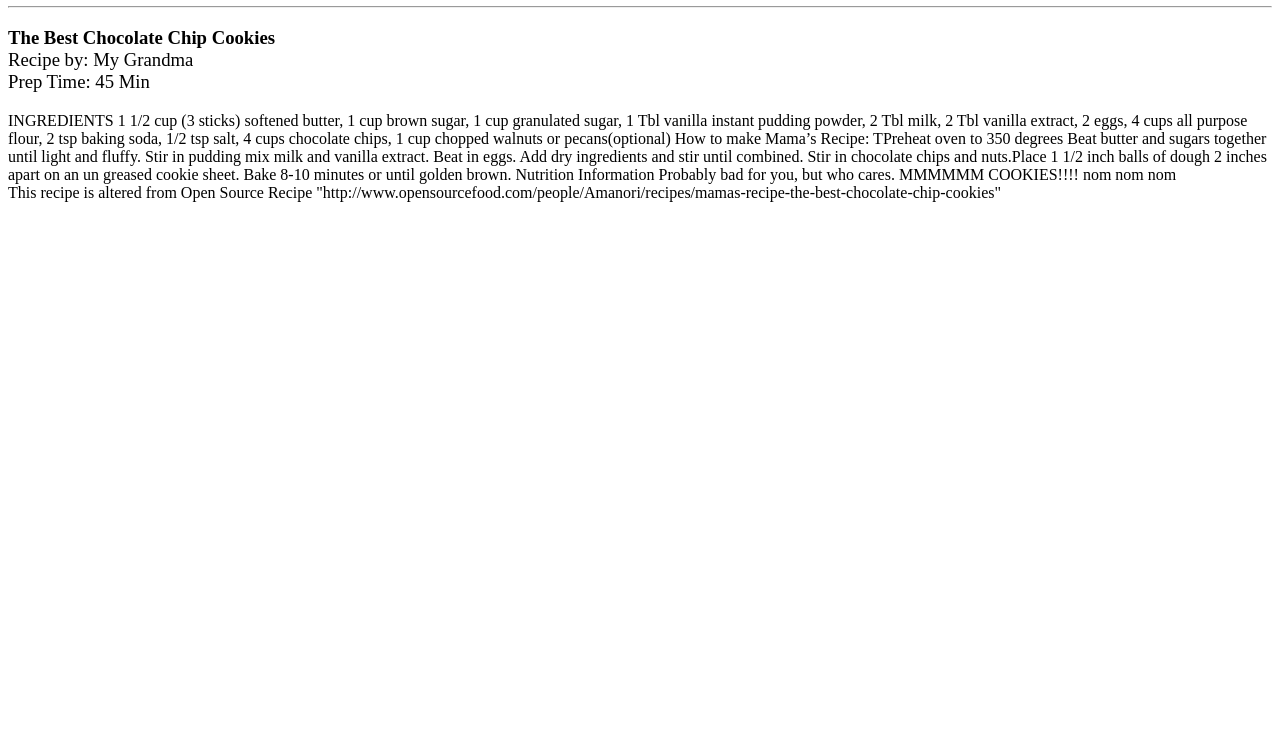
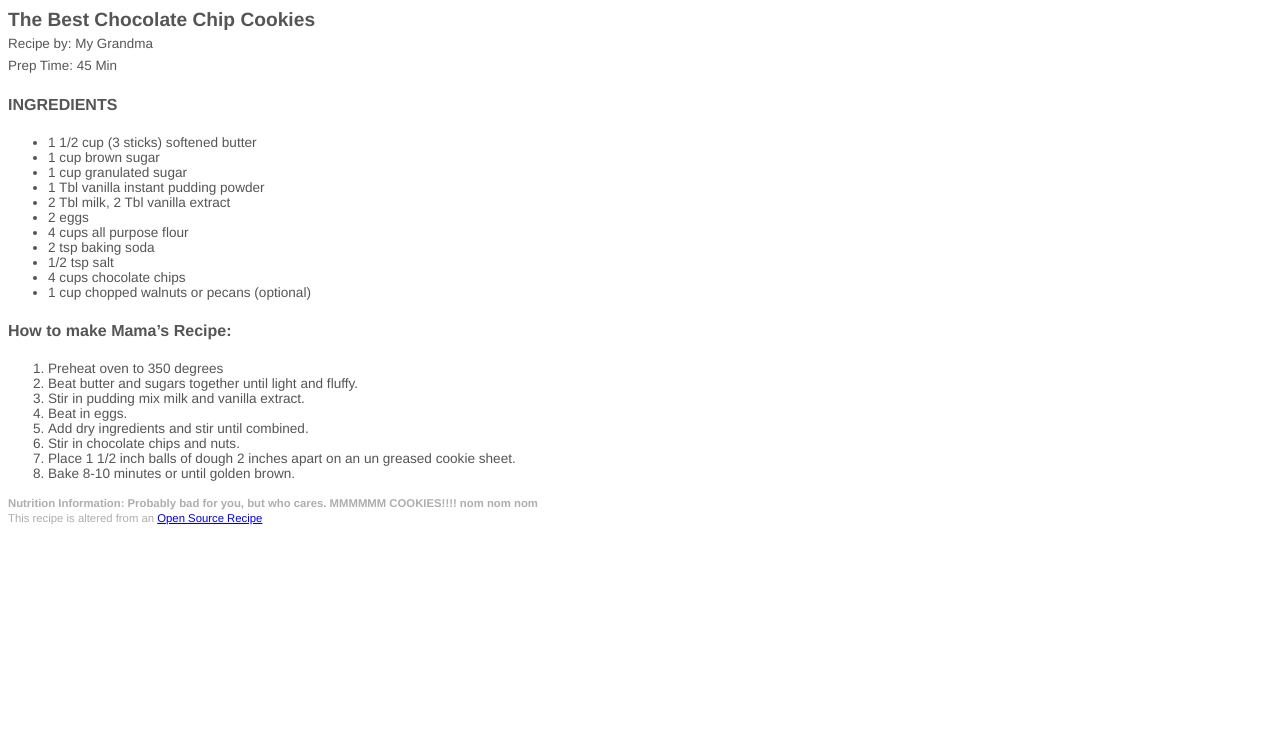
Before and after one commit to ziprazseattle/cookie_recipe, a plain HTML site: page index.html in a window 1280 px wide. Shown: the part 60-800 px from the top of the page. Drawn offline with Linux system fonts and the light colour scheme.

Commit message:
Monday's Homework
Final homework

```diff
--- a/index.html
+++ b/index.html
@@ -1,9 +1,66 @@
-<!doctype html?
+<!doctype html>
 
 <html>
 
 <head>
 <title>Cookie Recipe</title>
+
+<style>
+
+h1 {
+	font-family: helvetica; san-serif;
+	font-size: 1.2em;
+	color:#aeaeae;
+}
+
+h3 {
+	font-family: helvetica; san-serif;
+	font-size: 1.2em;
+	color:#555555;
+}
+
+h4 {
+	font-family: helvetica; san-serif;
+	font-size: 1em;
+	color:#555555;
+}
+
+
+
+p {
+	font-family: helvetica; san-serif;
+	font-size: .85em;
+	color:#aeaeae;
+}
+ul {
+	font-family: helvetica; san-serif;
+	font-size: .85em;
+	color:#555555;
+}
+
+ol {
+	font-family: helvetica; san-serif;
+	font-size: .85em;
+	color:#555555;
+}
+footer {
+	font-family: helvetica; san-serif;
+	font-size: .85em;
+	color:#aeaeae;
+
+div p {
+	margin-top: 0px;
+	padding-top: 0px;
+}
+ div h3 {
+ 	margin-bottom: 0px;
+	padding-bottom: 0px;
+
+ }
+
+
+</style>
+
 </head>
 
 <body>
@@ -11,23 +68,44 @@
 <h1>The Cookie Recipe</h1>
 <hr>
 
+<div class="intro">
 <h3>The Best Chocolate Chip Cookies<br>
-<span style="font-weight:normal;">Recipe by: My Grandma</span><br>
-<span style="font-weight:normal;">Prep Time: 45 Min</span></h3>
+<span style="font-size:.7em;font-weight: normal; color: aeaeae;">Recipe by: My Grandma<br>
+Prep Time: 45 Min</span></h3>
+<!-- I'd like to do this correctly. I don't want to have a lot of space between the h3 and the paragraphs below. It seems the best way to do this would be to end the h3 after "Cookies," then have a special class for the first paragraph and reduce the top margin? What would be the most correct way to get this formatting? -->
+</div>
 
-INGREDIENTS
-1 1/2 cup (3 sticks) softened butter, 1 cup brown sugar, 1 cup granulated sugar, 1 Tbl vanilla instant pudding powder, 2 Tbl milk, 2 Tbl vanilla extract, 2 eggs, 4 cups all purpose flour, 2 tsp baking soda, 1/2 tsp salt, 4 cups chocolate chips, 1 cup chopped walnuts or pecans(optional)
+<h4>INGREDIENTS</h4>
+<ul style="text-decoration: none:">
+	<li>1 1/2 cup (3 sticks) softened butter </li>
+	<li>1 cup brown sugar</li>
+	<li>1 cup granulated sugar</li>
+	<li>1 Tbl vanilla instant pudding powder</li>
+	<li>2 Tbl milk, 2 Tbl vanilla extract</li>
+	<li>2 eggs</li>
+	<li>4 cups all purpose flour</li>
+	<li>2 tsp baking soda</li>
+	<li>1/2 tsp salt</li>
+	<li>4 cups chocolate chips</li>
+	<li>1 cup chopped walnuts or pecans (optional)</li>
+</ul>
 
-How to make Mama’s Recipe: TPreheat oven to 350 degrees Beat butter and sugars together until light and fluffy. Stir in pudding mix milk and vanilla extract. Beat in eggs. Add dry ingredients and stir until combined.
-Stir in chocolate chips and nuts.Place 1 1/2 inch balls of dough 2 inches apart on an un greased cookie sheet. Bake 8-10 minutes or until golden brown.
+<h4>How to make Mama’s Recipe: </h4>
+<ol>
+	<li>Preheat oven to 350 degrees</li>
+	<li>Beat butter and sugars together until light and fluffy.</li>
+	<li>Stir in pudding mix milk and vanilla extract.</li>
+	<li>Beat in eggs. </li>
+	<li>Add dry ingredients and stir until combined.</li>
+	<li>Stir in chocolate chips and nuts.</li>
+	<li>Place 1 1/2 inch balls of dough 2 inches apart on an un greased cookie sheet. </li>
+	<li>Bake 8-10 minutes or until golden brown.</li>
+</ol>
 
+<footer><small><span style="font-weight: bold;">Nutrition Information:
 
-Nutrition Information
-
-Probably bad for you, but who cares. MMMMMM COOKIES!!!! nom nom nom
-
-
-<footer>This recipe is altered from Open Source Recipe "http://www.opensourcefood.com/people/Amanori/recipes/mamas-recipe-the-best-chocolate-chip-cookies"</footer>
+Probably bad for you, but who cares. MMMMMM COOKIES!!!! nom nom nom</span><br>
+This recipe is altered from an <a href="http://www.opensourcefood.com/people/Amanori/recipes/mamas-recipe-the-best-chocolate-chip-cookies">Open Source Recipe</a></small></footer>
 <!--You must include the link in your final webpage -->
 
 </body>
```
